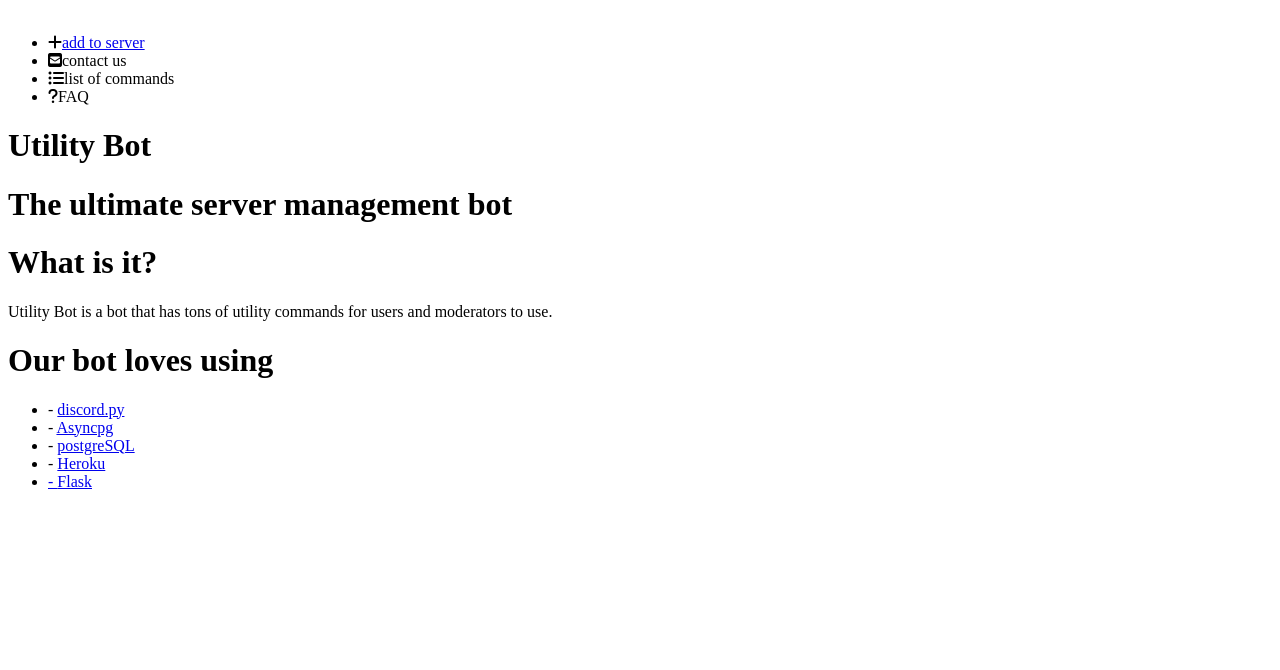
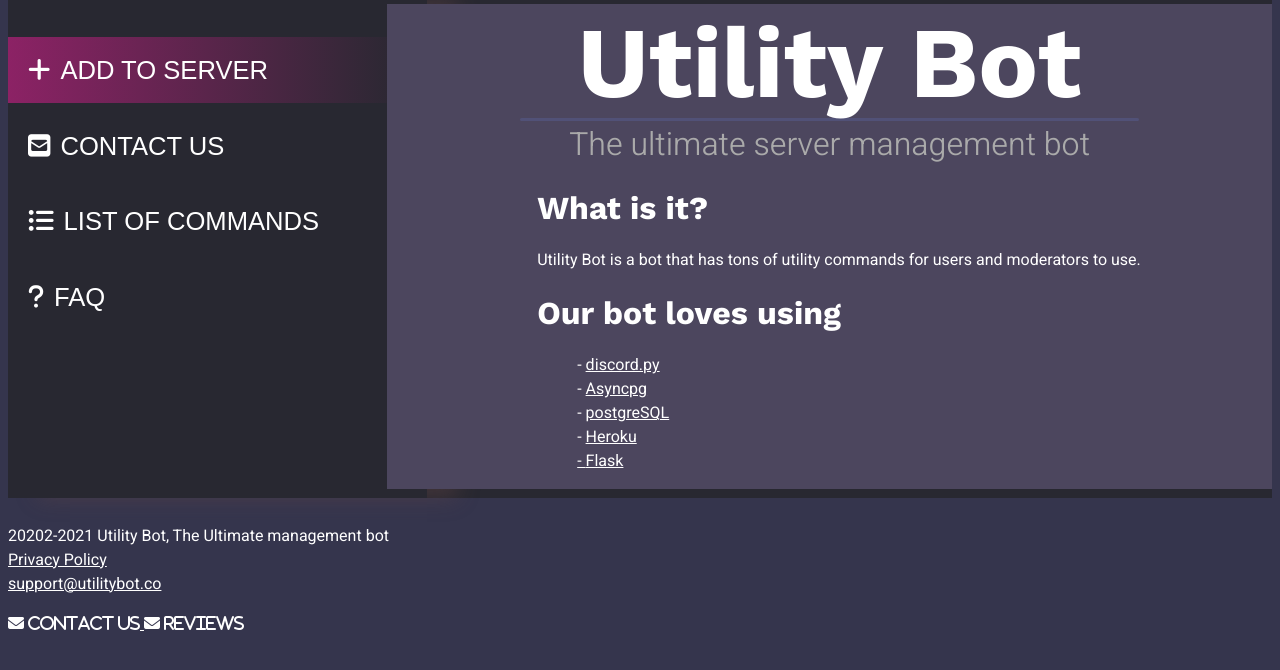
Before and after one commit to discordutilitybot/utilitybot, a Python web app: template website/flask/templates/main.html in a window 1280 px wide. Shown: the top 670 px of the page. Run offline with Jinja, Linux system fonts and the light colour scheme; the template is opened without the code that fills it, so the values that code supplies are empty; some libraries are stand-ins or nearby versions; some web fonts are replaced.

Commit message:
Added footer class/row for the bottom of the page so people can contact us find reviews for the bot etc

```diff
--- a/website/flask/templates/main.html
+++ b/website/flask/templates/main.html
@@ -9,7 +9,7 @@
         @import url('https://fonts.googleapis.com/css2?family=Heebo:wght@100;200;300;400;500;600;700;800;900&family=Work+Sans:ital,wght@0,100;0,200;0,300;0,400;0,500;0,600;0,700;1,100;1,200;1,300;1,400;1,500;1,600&display=swap');
         @import url('https://fonts.googleapis.com/css2?family=News+Cycle:wght@400;700&display=swap');
         </style>
-        <link rel="stylesheet" href="website/flask/templates/stylev1.css">
+        <link rel="stylesheet" href="style.css">
 </head>
 <body>
     <div class="nav">
@@ -43,5 +43,33 @@
             <li> - <a href="https://github.com/pallets/flask">Flask</a></li></ul>
         </div>
     </div>
+
+    <div class="footer-row">
+    <div class="col-lg-12-md-12 col-sm-12 col-xs-12">
+        <p>
+            20202-2021 Utility Bot, The Ultimate management bot
+            <br>
+            <a href="/privacy">Privacy Policy</a>
+            <br>
+            <span>
+                <a href="malto:support@utilitybot.co"> support@utilitybot.co</a>
+
+        </p>
+        <p>
+            <a href="/contact" class="btn btn-sm btn-outline-light"</a>
+                <i class="fa fa-envelope" aria-hidden="true">
+
+                    Contact us
+
+                </i>
+
+            <a href="/reviews" class="btn btn-sm btn-outline-light"</a>
+                <i class="fa fa-envelope" aria-hidden="true">
+                    Reviews
+                </i>
+
+        </p>
+    </div>
+</div>
 </body>
 </html>
--- a/website/flask/templates/style.css
+++ b/website/flask/templates/style.css
@@ -123,6 +123,10 @@ ul {
     transform:translateY(0px) translateX(0);
     font-weight:700;
 }
+.footer-row{
+
+}
+
 
 .nav-item-text {
     color:white;
```
